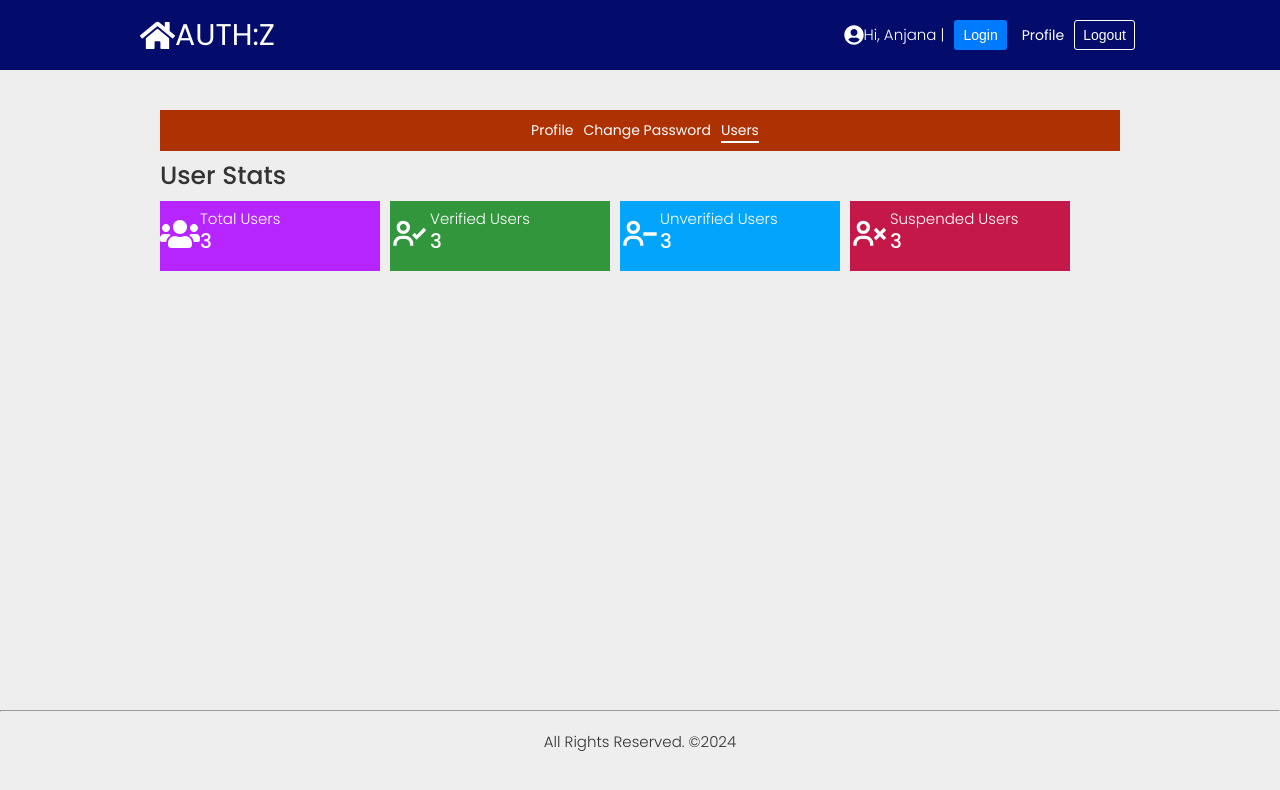
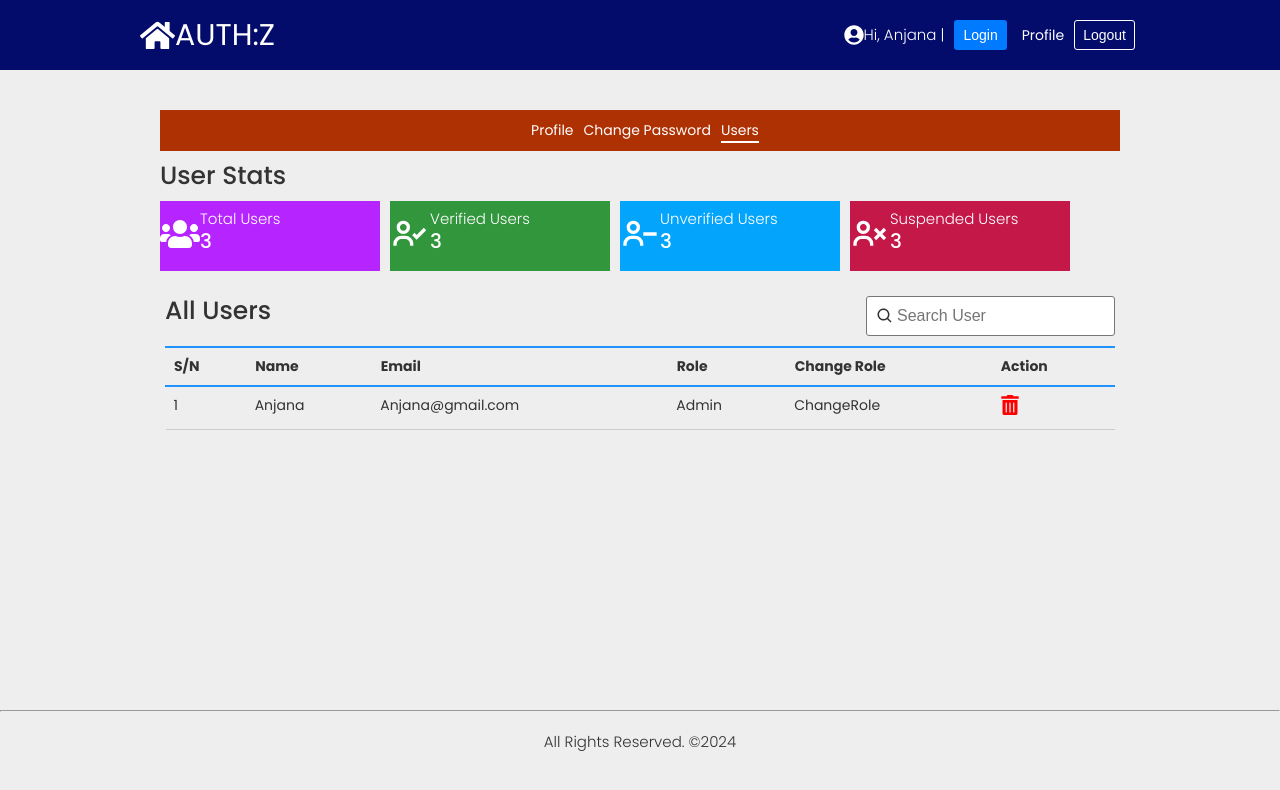
Before and after one commit to AnjanaTinush/Authentication-Mern, a React (Create React App) app in the folder frontend/: page /users in a window 1280 px wide. Shown: the top 790 px of the page. Built offline with nearby package versions, Linux system fonts and the light colour scheme.

Commit message:
create all users table

```diff
--- /dev/null
+++ b/frontend/src/components/search/Search.js
@@ -0,0 +1,19 @@
+import React from 'react'
+import styles from'./Search.module.scss'
+import { BiSearch } from 'react-icons/bi'
+
+const Search = ({value,onChange}) => {
+  return (
+    <div className={styles.search}>
+        <BiSearch size={18} className={styles.icon}/>
+        <input
+        type='text'
+        placeholder='Search User'
+        value={value}
+        onChange={onChange}
+        />
+    </div>
+  )
+}
+
+export default Search
--- /dev/null
+++ b/frontend/src/components/search/Search.module.scss
@@ -0,0 +1,25 @@
+.search {
+    margin: 5px 0;
+    position: relative;
+    flex: 1;
+
+    .icon {
+      position: absolute;
+      top: 50%;
+      left: 1rem;
+      transform: translateY(-50%);
+    }
+
+    input[type="text"] {
+      display: block;
+      font-size: 1.6rem;
+      font-weight: 300;
+      padding: 1rem;
+      padding-left: 3rem;
+      margin: 1rem auto;
+      width: 100%;
+      border: 1px solid #777;
+      border-radius: 3px;
+      outline: none;
+    }
+  }
--- a/frontend/src/pages/userList/UserList.js
+++ b/frontend/src/pages/userList/UserList.js
@@ -2,6 +2,8 @@ import React from 'react'
 import './UserList.scss'
 import PageMenu from '../../components/pageMenu/PageMenu'
 import UserStats from '../../components/userStats/UserStats'
+import Search from '../../components/search/Search'
+import { FaTrashAlt } from 'react-icons/fa'
 
 const UserList = () => {
   return (
@@ -9,6 +11,53 @@ const UserList = () => {
         <div className='container'>
             <PageMenu/>
             <UserStats/>
+
+            <div className='user-list'>
+                <div className='table'>
+
+
+                <div className='--flex-between'>
+              <span>
+                <h3>All Users</h3>
+                </span>
+                <span>
+                    <Search/>
+                </span>
+                </div>
+                {/*Table */}
+                <table>
+                <thead>
+                  <tr>
+                     <th>S/N</th>
+                     <th>Name</th>
+                     <th>Email</th>
+                     <th>Role</th>
+                     <th>Change Role</th>
+                     <th>Action</th>
+                  </tr>
+                </thead>
+                <tbody>
+                  <tr>
+                    <td>1</td>
+                    <td>Anjana</td>
+                    <td>Anjana@gmail.com</td>
+                    <td>Admin</td>
+                    <td>
+                        ChangeRole
+                    </td>
+                    <td>
+                        <span>
+                            <FaTrashAlt size={20} color='red'/>
+                        </span>
+                    </td>
+                  </tr>
+                </tbody>
+              </table>
+                </div>
+
+            </div>
+
+
         </div>
     </section>
   )
```
